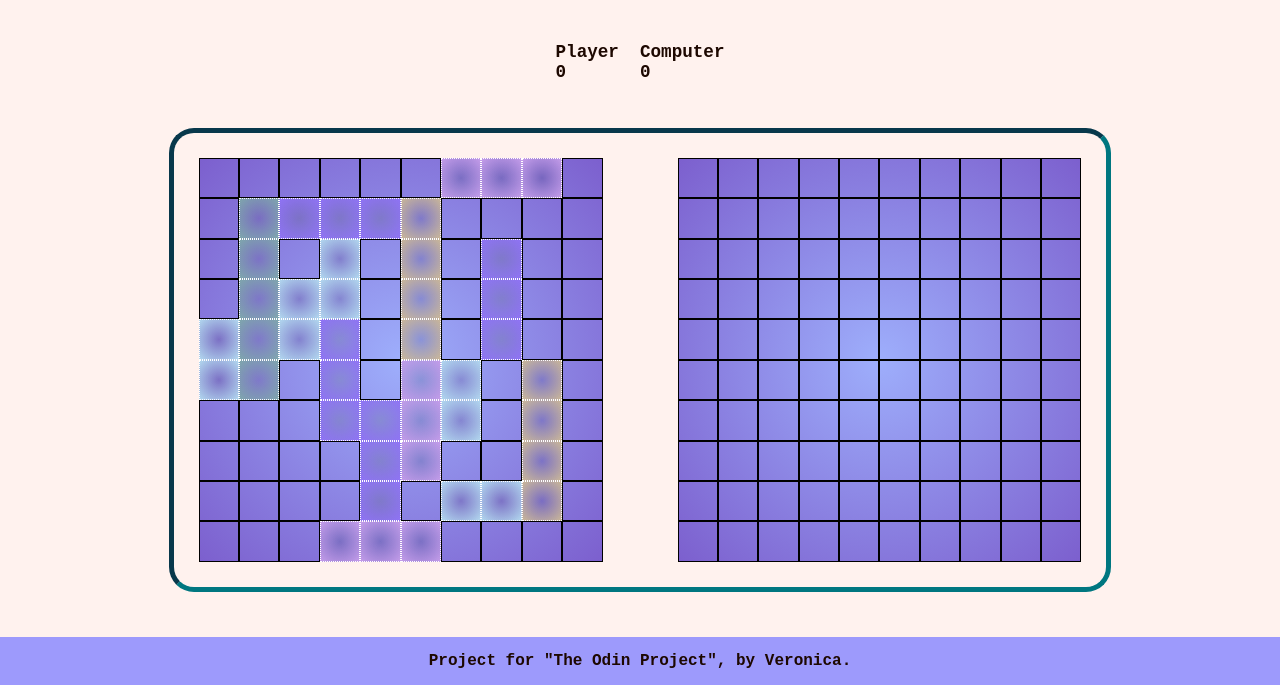
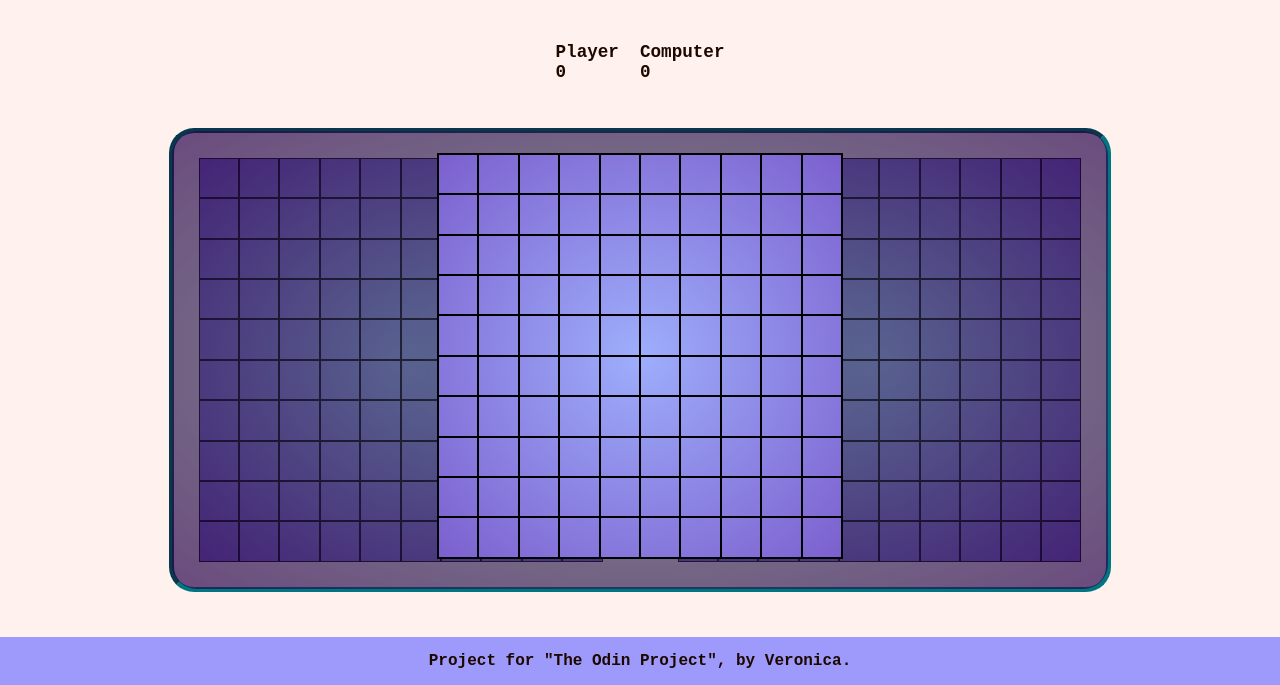
Before and after one commit to VeruAmari/battleship, a website built with webpack: page src/index.html in a window 1280 px wide. Shown: the part 115-800 px from the top of the page. Built offline with nearby package versions, Linux system fonts and the light colour scheme.

Commit message:
Implement ship-placement UI overlay

```diff
--- a/src/DOM.js
+++ b/src/DOM.js
@@ -33,6 +33,9 @@ const DOM = () => {
   const p1Score = document.querySelector('.player-1.score>.score.num');
   const p2Score = document.querySelector('.player-2.score>.score.num');
   const player1Board = document.querySelector('.boards>.player-1');
+  const player1BoardPlacement = document.querySelector(
+    '.ship.placement>.player-1',
+  );
 
   const player2Board = document.querySelector('.boards>.player-2');
   const updateP1Score = (newScore) => {
@@ -57,6 +60,7 @@ const DOM = () => {
   return {
     makeBoard,
     player1Board,
+    player1BoardPlacement,
     player2Board,
     updateP1Score,
     updateP2Score,
--- a/src/gameLoop.js
+++ b/src/gameLoop.js
@@ -4,7 +4,7 @@ import DOM from './DOM';
 import player from './player';
 
 // Initialize gameboards data and players data
-const playerGameboard = gameboard(true);
+const playerGameboard = gameboard();
 const computerGameboard = gameboard(true);
 const p1 = player('Player 1');
 const com = player('Computer');
@@ -44,6 +44,7 @@ const playRound = async (playerInput) => {
 };
 // Initialize game boards visuals
 UI.makeBoard(UI.player1Board, playerGameboard.board, true);
+UI.makeBoard(UI.player1BoardPlacement, playerGameboard.board, true);
 UI.makeBoard(UI.player2Board, computerGameboard.board, false, playRound);
 
 console.log('Gamelup ran');
--- a/src/index.html
+++ b/src/index.html
@@ -18,6 +18,7 @@
       </div>
     </div>
     <div class="boards">
+      <div class="ship placement"><div class="player-1"></div></div>
       <form class="victory screen hid" action="#">
         <div class="text"></div>
         <button type="submit" class="restart">Restart</button>
--- a/src/style.css
+++ b/src/style.css
@@ -51,7 +51,8 @@ body,
 .boards {
   grid-template-columns: 1fr 1fr;
 }
-.boards > * {
+.boards > *,
+.ship.placement > .player-1 {
   grid-template-columns: repeat(10, auto);
   background-color: var(--blue-1);
   background-image: radial-gradient(
@@ -62,7 +63,8 @@ body,
   align-content: center;
   justify-content: center;
 }
-.boards > * > * {
+.boards > * > *,
+.ship.placement > .player-1 > * {
   border: solid 1px black;
 }
 .square {
@@ -148,7 +150,11 @@ body,
 .victory.screen > * {
   border: 0px;
 }
-.victory.screen {
+.ship.placement > .player-1 {
+  display: grid;
+}
+.victory.screen,
+.ship.placement {
   left: -2px;
   top: -2px;
   border-radius: var(--big-border-radius);
```
